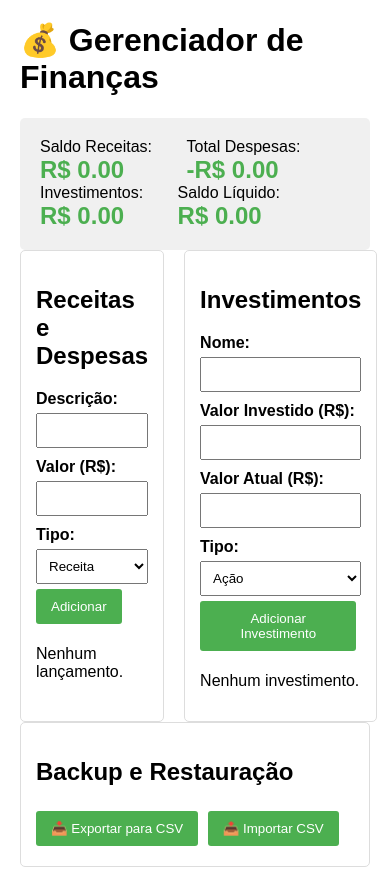
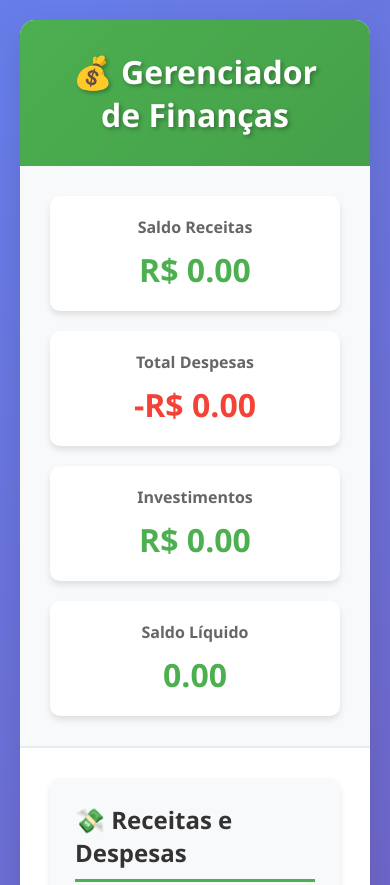
Before and after one commit to carlosdug/meu-html, a website: page index.html in a window 390 px wide. Shown: the top 885 px of the page. Drawn offline with Linux system fonts and the light colour scheme.

Commit message:
Update design with modern UI: gradients, shadows, responsive layout

```diff
--- a/index.html
+++ b/index.html
@@ -5,38 +5,182 @@
     <meta name="viewport" content="width=device-width, initial-scale=1.0">
     <title>Gerenciador de Finanças</title>
     <style>
-        body { font-family: Arial, sans-serif; margin: 20px; max-width: 1200px; }
-        .container { display: grid; grid-template-columns: 1fr 1fr; gap: 20px; }
-        .section { border: 1px solid #ddd; padding: 15px; border-radius: 5px; }
-        h1 { grid-column: 1 / -1; }
-        .dashboard { grid-column: 1 / -1; background: #f0f0f0; padding: 20px; border-radius: 5px; }
-        .dashboard-item { display: inline-block; margin-right: 30px; }
-        .dashboard-value { font-size: 24px; font-weight: bold; color: #4CAF50; }
-        form { margin-bottom: 15px; }
-        label { display: block; margin-top: 10px; font-weight: bold; }
-        input, select, textarea { width: 100%; padding: 8px; margin-top: 5px; box-sizing: border-box; }
-        button { padding: 10px 15px; margin: 5px 5px 5px 0; background: #4CAF50; color: white; border: none; cursor: pointer; border-radius: 3px; }
-        button:hover { background: #45a049; }
-        button.danger { background: #f44336; }
-        button.danger:hover { background: #da190b; }
-        ul { list-style: none; padding: 0; }
-        li { padding: 8px; border-bottom: 1px solid #ddd; display: flex; justify-content: space-between; align-items: center; }
-        .controls { grid-column: 1 / -1; }
+        * { box-sizing: border-box; }
+        body {
+            font-family: 'Segoe UI', Tahoma, Geneva, Verdana, sans-serif;
+            margin: 0;
+            padding: 20px;
+            background: linear-gradient(135deg, #667eea 0%, #764ba2 100%);
+            min-height: 100vh;
+            color: #333;
+        }
+        .container {
+            max-width: 1200px;
+            margin: 0 auto;
+            background: white;
+            border-radius: 15px;
+            box-shadow: 0 10px 30px rgba(0,0,0,0.1);
+            overflow: hidden;
+        }
+        h1 {
+            text-align: center;
+            margin: 0;
+            padding: 30px;
+            background: linear-gradient(135deg, #4CAF50, #45a049);
+            color: white;
+            font-size: 2.5em;
+            text-shadow: 2px 2px 4px rgba(0,0,0,0.3);
+        }
+        .dashboard {
+            display: grid;
+            grid-template-columns: repeat(auto-fit, minmax(250px, 1fr));
+            gap: 20px;
+            padding: 30px;
+            background: #f8f9fa;
+            border-bottom: 2px solid #e9ecef;
+        }
+        .dashboard-item {
+            text-align: center;
+            padding: 20px;
+            background: white;
+            border-radius: 10px;
+            box-shadow: 0 4px 6px rgba(0,0,0,0.1);
+            transition: transform 0.2s;
+        }
+        .dashboard-item:hover { transform: translateY(-5px); }
+        .dashboard-label { font-weight: bold; color: #666; margin-bottom: 10px; }
+        .dashboard-value {
+            font-size: 2em;
+            font-weight: bold;
+            color: #4CAF50;
+        }
+        .dashboard-value.negative { color: #f44336; }
+        .content {
+            display: grid;
+            grid-template-columns: 1fr 1fr;
+            gap: 30px;
+            padding: 30px;
+        }
+        .section {
+            background: #f8f9fa;
+            border-radius: 10px;
+            padding: 25px;
+            box-shadow: 0 4px 6px rgba(0,0,0,0.1);
+        }
+        h2 {
+            margin-top: 0;
+            color: #333;
+            border-bottom: 3px solid #4CAF50;
+            padding-bottom: 10px;
+        }
+        form {
+            margin-bottom: 20px;
+            background: white;
+            padding: 20px;
+            border-radius: 8px;
+            box-shadow: 0 2px 4px rgba(0,0,0,0.1);
+        }
+        label {
+            display: block;
+            margin-top: 15px;
+            font-weight: 600;
+            color: #555;
+        }
+        input, select {
+            width: 100%;
+            padding: 12px;
+            margin-top: 5px;
+            border: 2px solid #ddd;
+            border-radius: 6px;
+            font-size: 16px;
+            transition: border-color 0.3s;
+        }
+        input:focus, select:focus {
+            outline: none;
+            border-color: #4CAF50;
+            box-shadow: 0 0 5px rgba(76, 175, 80, 0.3);
+        }
+        button {
+            padding: 12px 20px;
+            margin: 10px 5px 0 0;
+            background: linear-gradient(135deg, #4CAF50, #45a049);
+            color: white;
+            border: none;
+            border-radius: 6px;
+            cursor: pointer;
+            font-size: 16px;
+            font-weight: 600;
+            transition: all 0.3s;
+            box-shadow: 0 4px 6px rgba(0,0,0,0.1);
+        }
+        button:hover {
+            transform: translateY(-2px);
+            box-shadow: 0 6px 8px rgba(0,0,0,0.15);
+        }
+        button.danger {
+            background: linear-gradient(135deg, #f44336, #d32f2f);
+        }
+        button.danger:hover {
+            background: linear-gradient(135deg, #d32f2f, #b71c1c);
+        }
+        ul {
+            list-style: none;
+            padding: 0;
+            margin: 0;
+        }
+        li {
+            padding: 15px;
+            border-bottom: 1px solid #e9ecef;
+            display: flex;
+            justify-content: space-between;
+            align-items: center;
+            background: white;
+            margin-bottom: 5px;
+            border-radius: 6px;
+            box-shadow: 0 2px 4px rgba(0,0,0,0.05);
+        }
+        li:last-child { border-bottom: none; }
+        .controls {
+            grid-column: 1 / -1;
+            text-align: center;
+            padding: 30px;
+            background: #f8f9fa;
+            border-top: 2px solid #e9ecef;
+        }
+        .controls button { margin: 0 10px; }
+        @media (max-width: 768px) {
+            .content { grid-template-columns: 1fr; }
+            h1 { font-size: 2em; }
+            .dashboard { grid-template-columns: 1fr; }
+        }
     </style>
 </head>
 <body>
+    <div class="container">
         <h1>💰 Gerenciador de Finanças</h1>
 
         <div class="dashboard">
-        <div class="dashboard-item">Saldo Receitas: <div class="dashboard-value">R$ <span id="totalReceita">0.00</span></div></div>
-        <div class="dashboard-item">Total Despesas: <div class="dashboard-value">-R$ <span id="totalDespesa">0.00</span></div></div>
-        <div class="dashboard-item">Investimentos: <div class="dashboard-value">R$ <span id="totalInvest">0.00</span></div></div>
-        <div class="dashboard-item">Saldo Líquido: <div class="dashboard-value">R$ <span id="balance">0.00</span></div></div>
+            <div class="dashboard-item">
+                <div class="dashboard-label">Saldo Receitas</div>
+                <div class="dashboard-value">R$ <span id="totalReceita">0.00</span></div>
+            </div>
+            <div class="dashboard-item">
+                <div class="dashboard-label">Total Despesas</div>
+                <div class="dashboard-value negative">-R$ <span id="totalDespesa">0.00</span></div>
+            </div>
+            <div class="dashboard-item">
+                <div class="dashboard-label">Investimentos</div>
+                <div class="dashboard-value">R$ <span id="totalInvest">0.00</span></div>
+            </div>
+            <div class="dashboard-item">
+                <div class="dashboard-label">Saldo Líquido</div>
+                <div class="dashboard-value" id="balance">R$ 0.00</div>
+            </div>
         </div>
 
-    <div class="container">
+        <div class="content">
             <div class="section">
-            <h2>Receitas e Despesas</h2>
+                <h2>💸 Receitas e Despesas</h2>
                 <form id="entryForm">
                     <label for="description">Descrição:</label>
                     <input type="text" id="description" required>
@@ -46,17 +190,17 @@
 
                     <label for="type">Tipo:</label>
                     <select id="type">
-                    <option value="receita">Receita</option>
-                    <option value="despesa">Despesa</option>
+                        <option value="receita">💰 Receita</option>
+                        <option value="despesa">💸 Despesa</option>
                     </select>
 
-                <button type="submit">Adicionar</button>
+                    <button type="submit">➕ Adicionar</button>
                 </form>
                 <div id="entries"></div>
             </div>
 
             <div class="section">
-            <h2>Investimentos</h2>
+                <h2>📈 Investimentos</h2>
                 <form id="investForm">
                     <label for="investName">Nome:</label>
                     <input type="text" id="investName" required>
@@ -69,26 +213,27 @@
 
                     <label for="investType">Tipo:</label>
                     <select id="investType">
-                    <option value="acao">Ação</option>
-                    <option value="fundo">Fundo</option>
-                    <option value="cripto">Cripto</option>
-                    <option value="outro">Outro</option>
+                        <option value="acao">📊 Ação</option>
+                        <option value="fundo">🏦 Fundo</option>
+                        <option value="cripto">₿ Cripto</option>
+                        <option value="outro">🔄 Outro</option>
                     </select>
 
-                <button type="submit">Adicionar Investimento</button>
+                    <button type="submit">➕ Adicionar Investimento</button>
                 </form>
                 <div id="investments"></div>
             </div>
         </div>
 
-    <div class="controls section">
-        <h2>Backup e Restauração</h2>
+        <div class="controls">
+            <h2>💾 Backup e Restauração</h2>
             <button onclick="exportCSV()">📥 Exportar para CSV</button>
             <label for="importFile" style="display: inline-block; margin-top: 0;">
                 <input type="file" id="importFile" accept=".csv" style="display: none;">
                 <button type="button" onclick="document.getElementById('importFile').click()">📤 Importar CSV</button>
             </label>
         </div>
+    </div>
 
     <script src="script.js"></script>
 </body>
```
Lines whose indentation alone changed are shown as unchanged.
